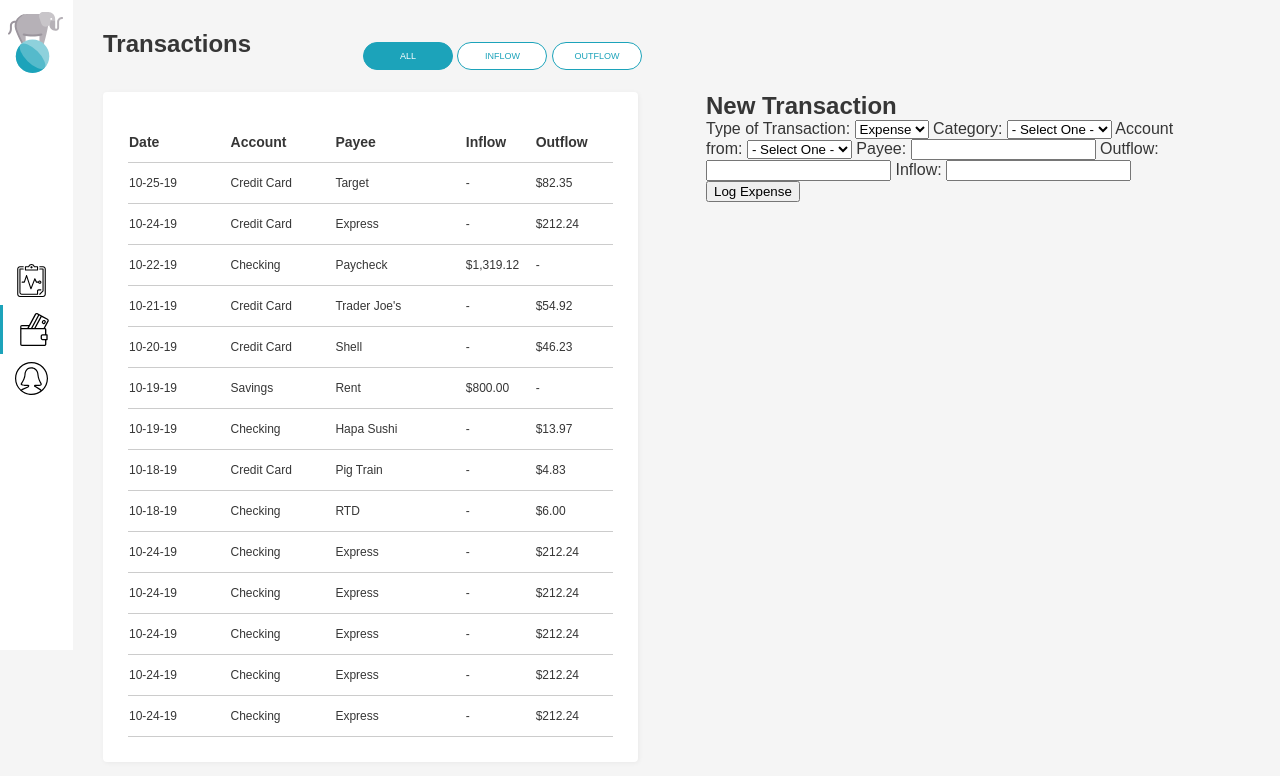
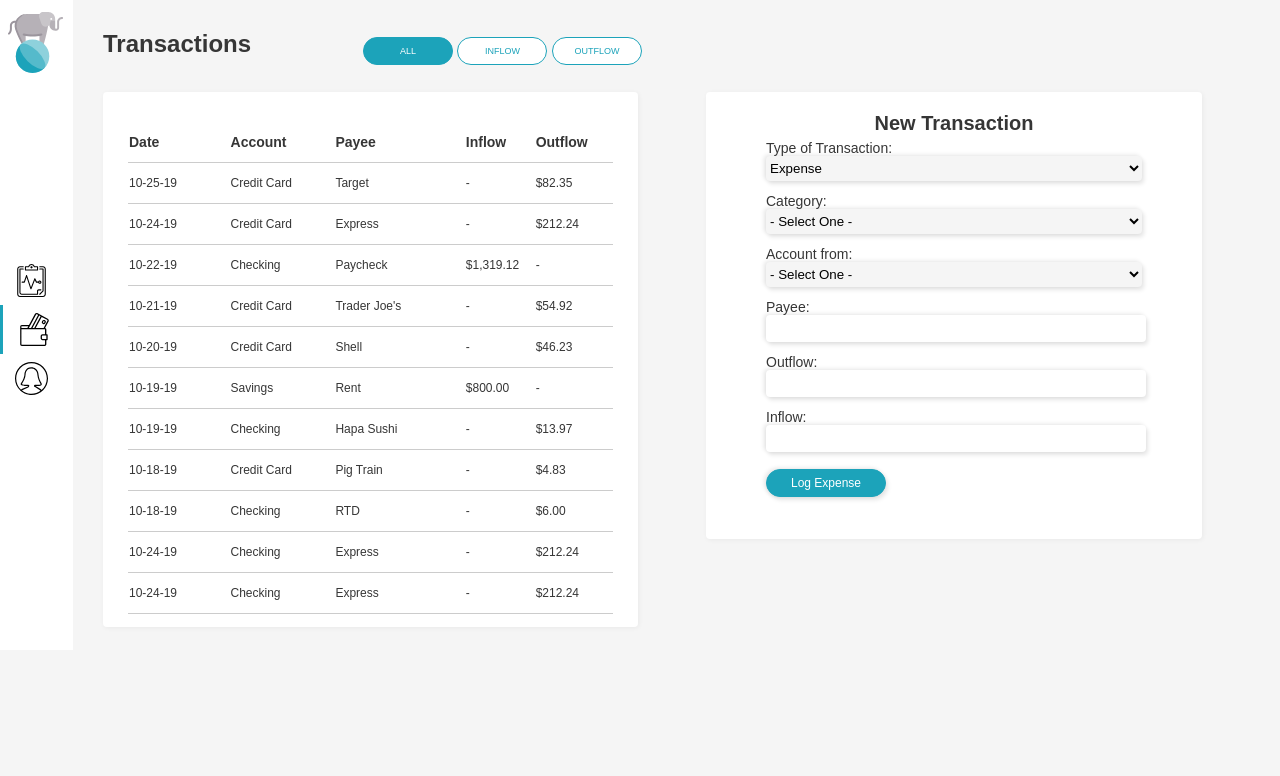
Before and after one commit to jordanwa1947/balancing_act, a website with bundled scripts: page index.html in a window 1280 px wide. Both pictures are taken after a click on the picture 31 px from the left and 329 px from the top of the page. Built offline with nearby package versions, Linux system fonts and the light colour scheme; a web font is replaced by a local one.

Commit message:
Style new transaction form

```diff
--- a/styles.css
+++ b/styles.css
@@ -28,7 +28,7 @@ h1.page-title {
   margin-bottom: 40px;
 }
 
-button.main-button {
+.main-button {
   font-family: 'Biryani', sans-serif;
   padding: 4px 19px;
   background-color: #1CA3BA;
@@ -43,14 +43,14 @@ button.main-button {
   height: 28px;
 }
 
-button.main-button:hover {
+.main-button:hover {
   color: rgb(76, 161, 183);
   background-color: white;
   border: inset 1px #8ED1DC;
   cursor: pointer;
 }
 
-button.main-button:focus {
+.main-button:focus {
   outline:0;
 }
 
@@ -222,11 +222,10 @@ section.trans-table-cont {
   height: 100%;
 }
 
-h2#recent-trans-title {
-  display: inline;
+h2.section-title {
+  display: inline-block;
   font-size: 20px;
-  position: relative;
-  bottom: 5px;
+  margin-bottom: 5px;
 }
 
 button#new-trans-button {
@@ -265,10 +264,12 @@ table.transactions-table tr td.trans-inflow {
 
 /*
 Transactions
+center column
 */
 
 #main-transactions {
   width: 535px;
+  margin-top: 10px;
 }
 
 #transactions-title {
@@ -285,15 +286,20 @@ Transactions
   width: 400px;
   position: relative;
   left: 260px;
-  bottom: 55px;
+  bottom: 60px;
 }
 
-#transaction-options button {
+.trans-button {
   width: 90px;
   color: #1CA3BA;
   background-color: white;
   border: solid 1px #1CA3BA;
   cursor: pointer;
+}
+
+#exp-trans-cont {
+  height: 480px;
+  overflow: scroll;
 }
 
 #transaction-options button.sel-trans-type {
@@ -332,3 +338,52 @@ table.expanded-transactions-table tr td.trans-inflow {
 table.expanded-transactions-table tr td.trans-outflow {
   width: 80px;
 }
+
+/*
+  Add transaction
+  right column
+*/
+
+.new-trans-cont {
+  background-color: white;
+  text-align: center;
+  padding: 20px 60px 30px 60px;
+  box-shadow: 1px 1px 5px rgba(0,0,0,0.05);
+  border-radius: 4px;
+  overflow: auto;
+}
+
+#new-trans-form select, input {
+  display: block;
+  margin: 12px auto;
+  box-shadow: -2px -1px 4px rgba(0,0,0,0.1), 2px 3px 4px rgba(0,0,0,0.1);
+  border-radius: 4px;
+  width: 100%;
+  height: 25px;
+  border-width: 0px;
+}
+
+form#new-trans-form select {
+  background-color: #F5F5F5;
+  font-family: 'Biryani', sans-serif;
+}
+
+form#new-trans-form label {
+  font-size: 14px;
+  float: left;
+}
+
+form#new-trans-form input {
+  font-size: 14px;
+}
+
+form#new-trans-form input#new-trans-button {
+  width: 120px;
+  font-size: 12px;
+  color: white;
+  background-color: #1CA3BA;
+  border: solid 1px #1CA3BA;
+  cursor: pointer;
+  float: left;
+  margin-top: 5px;
+}
```
